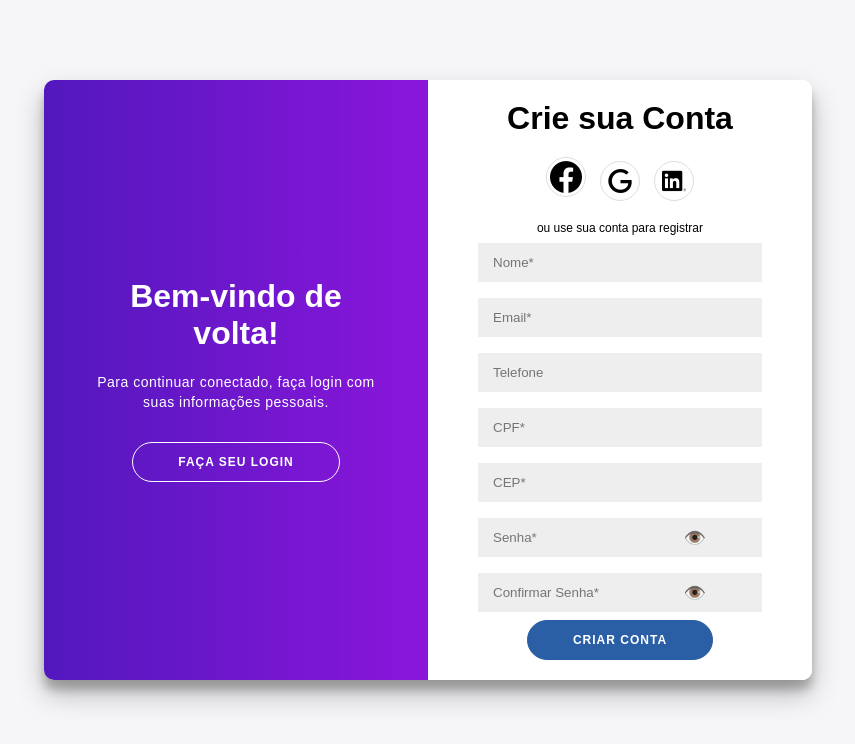
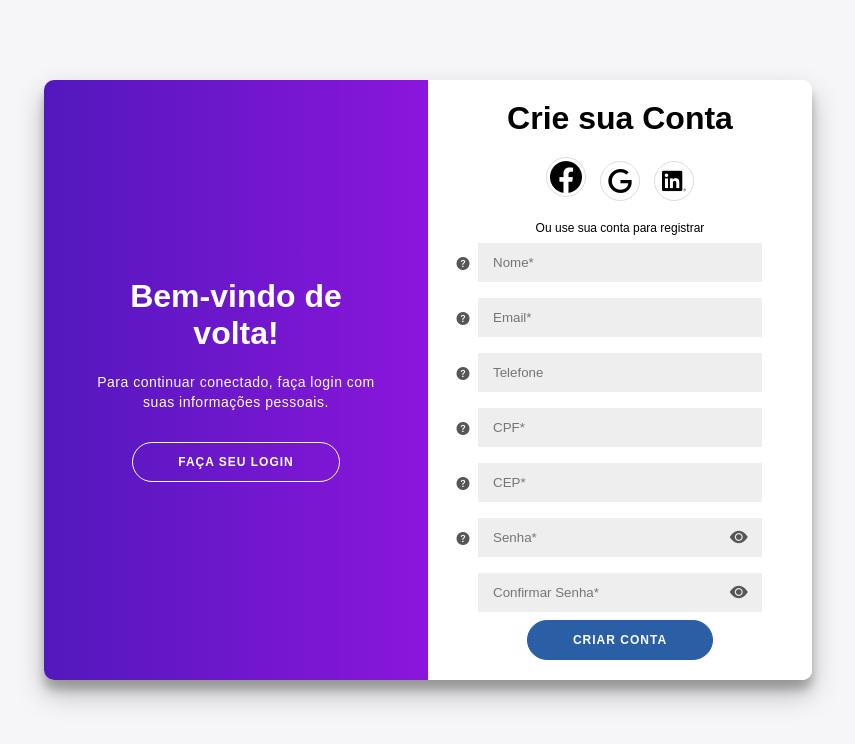
Before and after one commit to MatheusHeinzen/Free-La, a plain HTML site: page cadastro/index.html in a window 1280 px wide. Both pictures are taken after a click on the button "CRIAR CONTA". Shown: the whole page, without its empty margins (212-1067 px from the left). Drawn offline with nearby package versions, Linux system fonts and the light colour scheme.

Commit message:
Melhoria no login e cadastro
Botão de visualizar senha,
Tooltips
Mudanças CSS
Logica de Guardar infos Cadastro

```diff
--- a/cadastro/index.html
+++ b/cadastro/index.html
@@ -5,6 +5,7 @@
     <meta charset="UTF-8">
     <meta name="viewport" content="width=device-width, initial-scale=1.0">
     <title>Cadastro / Login</title>
+    <link rel="stylesheet" href="https://cdn.jsdelivr.net/npm/bootstrap-icons@1.11.3/font/bootstrap-icons.min.css">
     <link rel="stylesheet" href="style.css">
 </head>
 
@@ -19,20 +20,45 @@
                     <a href="#" class="social"><img src="../imgs/google.png" alt="Google"></a>
                     <a href="#" class="social"><img src="../imgs/linkedin.png" alt="LinkedIn"></a>
                 </div>
-                <span>ou use sua conta para registrar</span>
+                <span>Ou use sua conta para registrar</span>
+                <div class="input-container">
                     <input id="nome" type="text" placeholder="Nome*" required />
+                    <i data-tooltip="Digite seu nome completo." data-position="top" class="bi bi-question-circle-fill"></i>
+                </div>
+
+                <div class="input-container">
                     <input id="email" type="email" placeholder="Email*" required/>
+                    <i data-tooltip="Digite seu melhor e-mail." data-position="top" class="bi bi-question-circle-fill"></i>
+                </div>
+
+                <div class="input-container">
                     <input id="telefone" type="text" placeholder="Telefone" />
+                    <i data-tooltip="Informe o seu telefone, apenas números." data-position="top" class="bi bi-question-circle-fill"></i>
+                </div>
+
+                <div class="input-container">
                     <input id="cpf" type="text" placeholder="CPF*" required />
+                    <i data-tooltip="Informe o seu CPF, apenas números" data-position="top" class="bi bi-question-circle-fill"></i>
+                </div>
+
+                <div class="input-container">
                     <input id="cep" type="text" placeholder="CEP*" required />
+                    <i data-tooltip="Informe o seu CEP, apenas números" data-position="top" class="bi bi-question-circle-fill"></i>
+                </div>
+
+                <div class="input-container">
+                    <i data-tooltip="A senha deve ter 8+ caracteres, uma letra maiúscula, um número e um caractere especial." data-position="top" class="bi bi-question-circle-fill"></i>
                         <div class="senha-container">
-                    <input id="senha" type="password" placeholder="Senha*" required />
-                    <button type="button" class="toggle-senha" onclick="toggleSenha('senha')">👁️</button>
+                            <input type="password" id="senha" placeholder="Senha*" required/>
+                            <i class="bi bi-eye-fill" id="btn-senha1" onclick="toggleSenha('senha','btn-senha1')"></i>
                         </div>
+                </div>
+
                 <div class="senha-container">
-                    <input id="confirma-senha" type="password" placeholder="Confirmar Senha*" required />
-                    <button type="button" class="toggle-senha" onclick="toggleSenha('confirma-senha')">👁️</button>
+                    <input type="password" id="confirma-senha" placeholder="Confirmar Senha*" required />
+                    <i class="bi bi-eye-fill" id="btn-senha2" onclick="toggleSenha('confirma-senha','btn-senha2')"></i>
                 </div>
+
                 <span id="senha-erro" class="erro"></span>
                 <button onclick="salvar(event)" type="button">Criar Conta</button>
             </form>
@@ -51,7 +77,7 @@
                 <input id="login-email" type="email" placeholder="Email" required />
                 <div class="senha-container">
                     <input id="login-senha" type="password" placeholder="Senha" required />
-                    <button type="button" class="toggle-senha" onclick="toggleSenha('login-senha')">👁️</button>
+                    <i class="bi bi-eye-fill" id="btn-senha3" onclick="toggleSenha('login-senha','btn-senha3')"></i>
                 </div>
                 <a href="#">Esqueceu sua senha?</a>
                 <button onclick="login(event)" type="button">Login</button>
--- a/cadastro/script.js
+++ b/cadastro/script.js
@@ -19,9 +19,18 @@ function alternarModo(modo) {
 }
 
 //Visualizar/ocultar senha
-function toggleSenha(id) {
-    const campo = document.getElementById(id);
-    campo.type = campo.type === "password" ? "text" : "password";
+function toggleSenha(id,btn) {
+    var inputPass = document.getElementById(id)
+    var btnShowPass = document.getElementById(btn)
+
+    if(inputPass.type === 'password'){
+        inputPass.setAttribute('type','text')
+        btnShowPass.classList.replace('bi-eye-fill','bi-eye-slash-fill')
+    }
+    else{
+        inputPass.setAttribute('type','password')
+        btnShowPass.classList.replace('bi-eye-slash-fill','bi-eye-fill')
+    }
 }
 
 //Validar senha
@@ -58,19 +67,27 @@ async function salvar(event) {
 
     const data = { nome, email, telefone, cpf, cep, senha };
 
-    try {
-        const response = await fetch('http://localhost:3000/api/register', {
-            method: 'POST',
-            headers: { 'Content-Type': 'application/json' },
-            body: JSON.stringify(data),
-        });
+    // Salva os dados no localStorage como JSON
+    localStorage.setItem("usuario", JSON.stringify(data));
 
-        if (response.ok) {
-            alert("Conta criada com sucesso!");
-        } else {
-            alert("Erro ao criar conta.");
-        }
-    } catch (error) {
-        console.error("Erro ao salvar usuário:", error);
-    }
+    // Redireciona para a outra tela
+    window.location.href = "../HomePage/homepage.html";
+
+
 }
+
+//     try {
+//         const response = await fetch('http://localhost:3000/api/register', {
+//             method: 'POST',
+//             headers: { 'Content-Type': 'application/json' },
+//             body: JSON.stringify(data),
+//         });
+
+//         if (response.ok) {
+//             alert("Conta criada com sucesso!");
+//         } else {
+//             alert("Erro ao criar conta.");
+//         }
+//     } catch (error) {
+//         console.error("Erro ao salvar usuário:", error);
+//     }
--- a/cadastro/style.css
+++ b/cadastro/style.css
@@ -28,6 +28,7 @@ p {
 span {
     font-size: 12px;
 }
+
 
 a {
     color: #333;
@@ -196,6 +197,57 @@ input {
     width: 40px;
 }
 
+.input-container{
+    position: relative;
+    width: 100%;
+}
+
+.input-container input {
+    width: 100%;
+    outline:0;
+    padding-right: 40px; /* Espaço para o botão de olho */
+}
+
+.input-container i{
+    cursor: pointer;
+    color: rgb(87, 85, 85);
+    position: absolute;
+    right: 103%;
+    font-size: 13px;
+    margin-top: 21px;
+}
+
+.input-container i:after {
+    content: attr(data-tooltip);
+    color: white;
+    background: linear-gradient(to right, #5218bd, #c414fa);
+    opacity: 0;
+    position: absolute;
+    border-radius: 8px;
+    z-index: 6;
+    width: 275px;
+    height: 23px;
+    font-size: 9px;
+    display: flex;
+    align-items: center;
+    justify-content: left;
+    visibility: hidden;
+    transition: opacity .25s ease-in-out;
+}
+
+.input-container i:hover:after{
+    opacity: 1;
+    visibility: visible;
+    position: relative;
+    z-index: 6;
+}
+    [data-position="top"]::after {
+        top: -50px;
+        right: -103%;
+        padding-left: 5px;
+    }
+
+
 .senha-container {
     position: relative;
     width: 100%;
@@ -203,16 +255,15 @@ input {
 
 .senha-container input {
     width: 100%;
+    outline:0;
     padding-right: 40px; /* Espaço para o botão de olho */
 }
 
-.toggle-senha {
+.senha-container i {
+    cursor: pointer;
+    color: rgb(87, 85, 85);
     position: absolute;
-    right: 10px;
-    top: 50%;
-    transform: translateY(-50%);
-    background: none;
-    border: none;
-    cursor: pointer;
+    right: 5%;
     font-size: 18px;
+    margin-top: 18px;
 }
```
Also changed, not shown: imgs/olho-nao-visivel.png (added), imgs/olho-visivel.png (added). Lines whose indentation alone changed are shown as unchanged.
